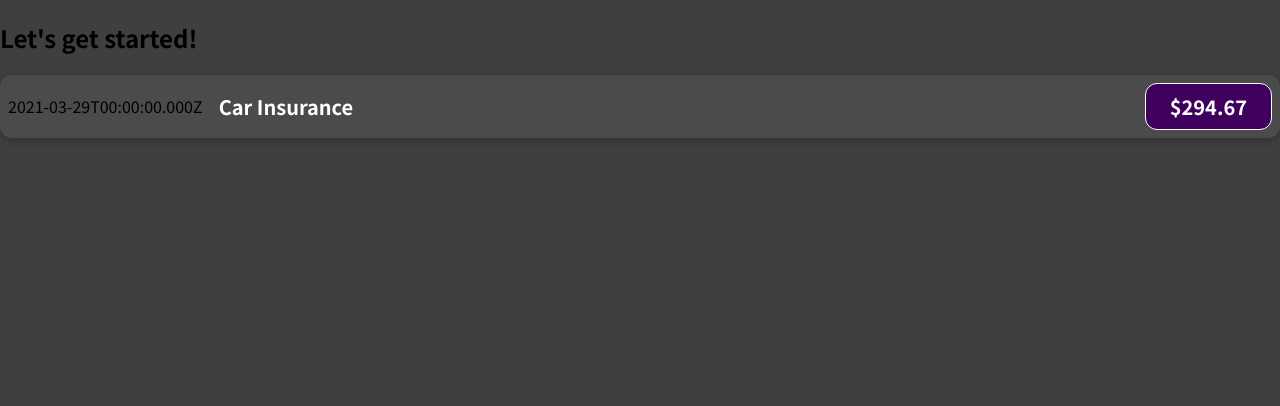
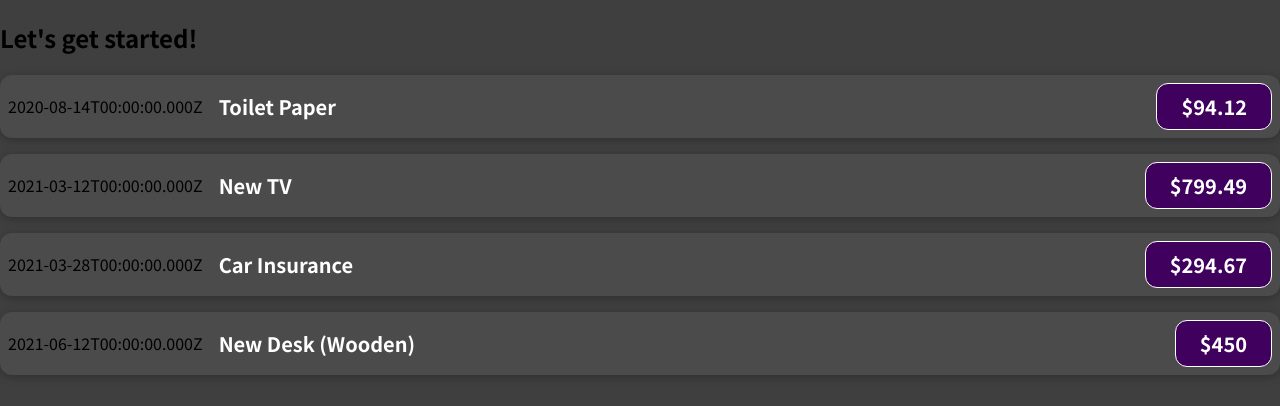
Before and after one commit to memo-ibrahim-alean/React-Expenses-Tracker, a JavaScript app: page / in a window 1280 px wide. Shown: the top 406 px of the page. Built offline with nearby package versions, Linux system fonts and the light colour scheme.

Commit message:
Passing Data via "props"

```diff
--- a/src/App.js
+++ b/src/App.js
@@ -25,7 +25,26 @@
   return (
     <div>
       <h2>Let's get started!</h2>
-      <ExpenseItem></ExpenseItem>
+      <ExpenseItem
+        title={expenses[0].title}
+        amount={expenses[0].amount}
+        date={expenses[0].date}
+      ></ExpenseItem>
+      <ExpenseItem
+        title={expenses[1].title}
+        amount={expenses[1].amount}
+        date={expenses[1].date}
+      ></ExpenseItem>
+      <ExpenseItem
+        title={expenses[2].title}
+        amount={expenses[2].amount}
+        date={expenses[2].date}
+      ></ExpenseItem>
+      <ExpenseItem
+        title={expenses[3].title}
+        amount={expenses[3].amount}
+        date={expenses[3].date}
+      ></ExpenseItem>
     </div>
   );
 }
--- a/src/components/ExpenseItem.js
+++ b/src/components/ExpenseItem.js
@@ -1,16 +1,16 @@
 import "./ExpenseItem.css";
 
-function ExpenseItem() {
-  const expenseDate = new Date(2021, 2, 29);
-  const expenseTitle = "Car Insurance";
-  const expenseAmount = 294.67;
+function ExpenseItem(props) {
+  // const expenseDate = new Date(2021, 2, 29);
+  // const expenseTitle = "Car Insurance";
+  // const expenseAmount = 294.67;
 
   return (
     <div className="expense-item">
-      <div>{expenseDate.toISOString()}</div>
+      <div>{props.date.toISOString()}</div>
       <div className="expense-item__description">
-        <h2>{expenseTitle}</h2>
-        <div className="expense-item__price">${expenseAmount}</div>
+        <h2>{props.title}</h2>
+        <div className="expense-item__price">${props.amount}</div>
       </div>
     </div>
   );
```
